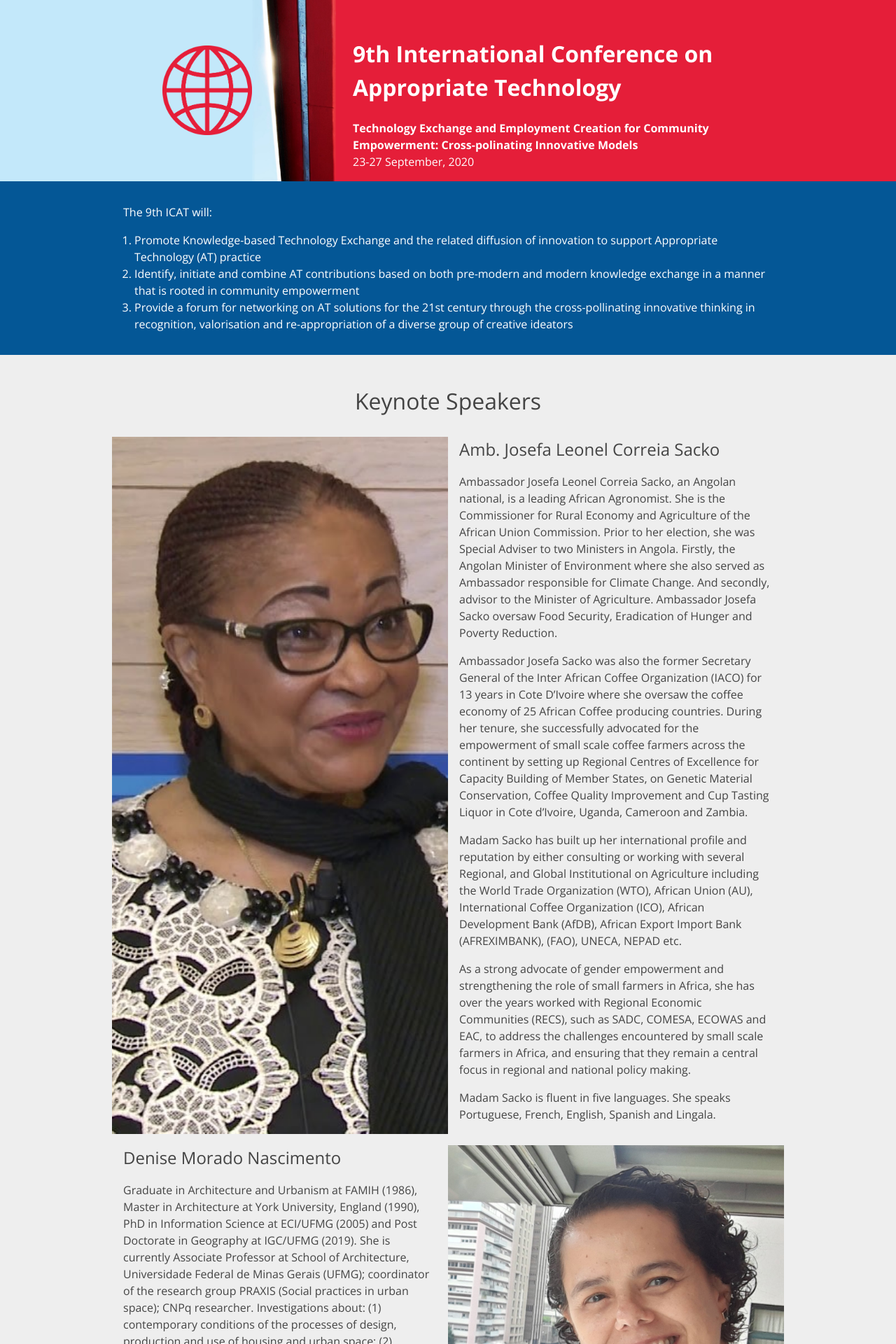
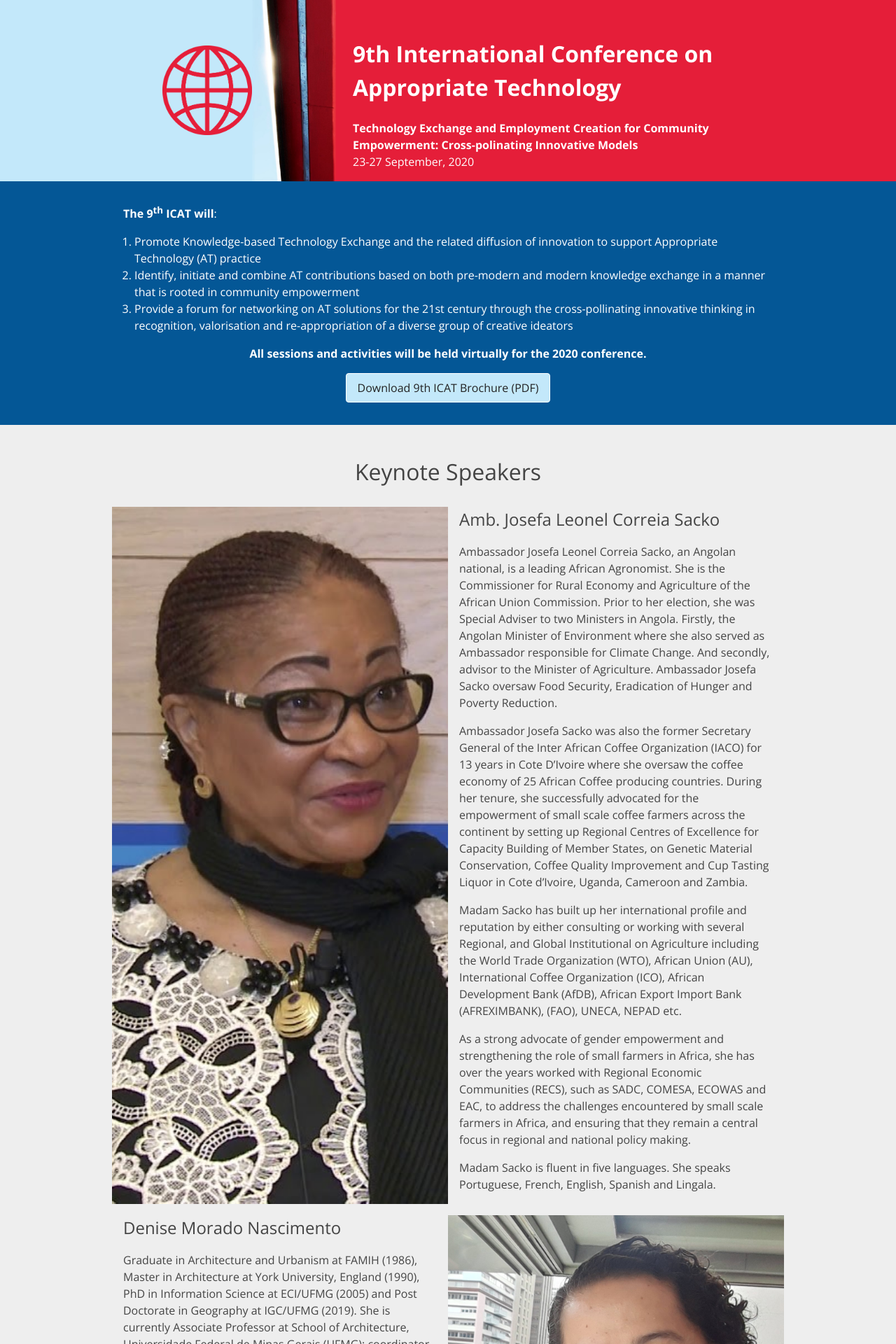
Before and after one commit to appropriatetech/icat9, a Jekyll site: the page built from index.md, in a window 1280 px wide. Shown: the top 1920 px of the page at 70% size. Built offline with Jekyll 4.4.1, drawn with Linux system fonts in a browser that asks for light colours.

Commit message:
Add styles for buttons, and download file

```diff
--- /dev/null
+++ b/_sass/buttons.scss
@@ -0,0 +1,19 @@
+.btn-group {
+  text-align: center;
+}
+
+.btn {
+  display: inline-block;
+  padding: 0.5rem 1rem;
+  border: 1px solid white;
+  border-radius: 0.25rem;
+  background-color: $light-blue;
+  color: #222;
+  text-decoration: none;
+  transition: color 0.1s, background-color 0.1s;
+
+  &:hover {
+    background-color: $red;
+    color: white;
+  }
+}
--- a/_sass/home.scss
+++ b/_sass/home.scss
@@ -159,4 +159,5 @@ h3 {
   color: white;
 }
 
+@import "buttons";
 @import "keynotes";
--- a/index.md
+++ b/index.md
@@ -5,8 +5,13 @@
 layout: home
 ---
 
-The 9th ICAT will:
+**The 9<sup>th</sup> ICAT will**:
 
 1. Promote Knowledge-based Technology Exchange and the related diffusion of innovation to support Appropriate Technology (AT) practice
 2. Identify, initiate and combine AT contributions based on both pre-modern and modern knowledge exchange in a manner that is rooted in community empowerment
 3. Provide a forum for networking on AT solutions for the 21st century through the cross-pollinating innovative thinking in recognition, valorisation and re-appropriation of a diverse group of creative ideators
+
+**<center>All sessions and activities will be held virtually for the 2020 conference.</center>**
+
+{:.btn-group}
+[Download 9th ICAT Brochure (PDF)](assets/downloads/9icat_booklet_07_220420.pdf){:.btn}
```
Also changed, not shown: 1 other file.
